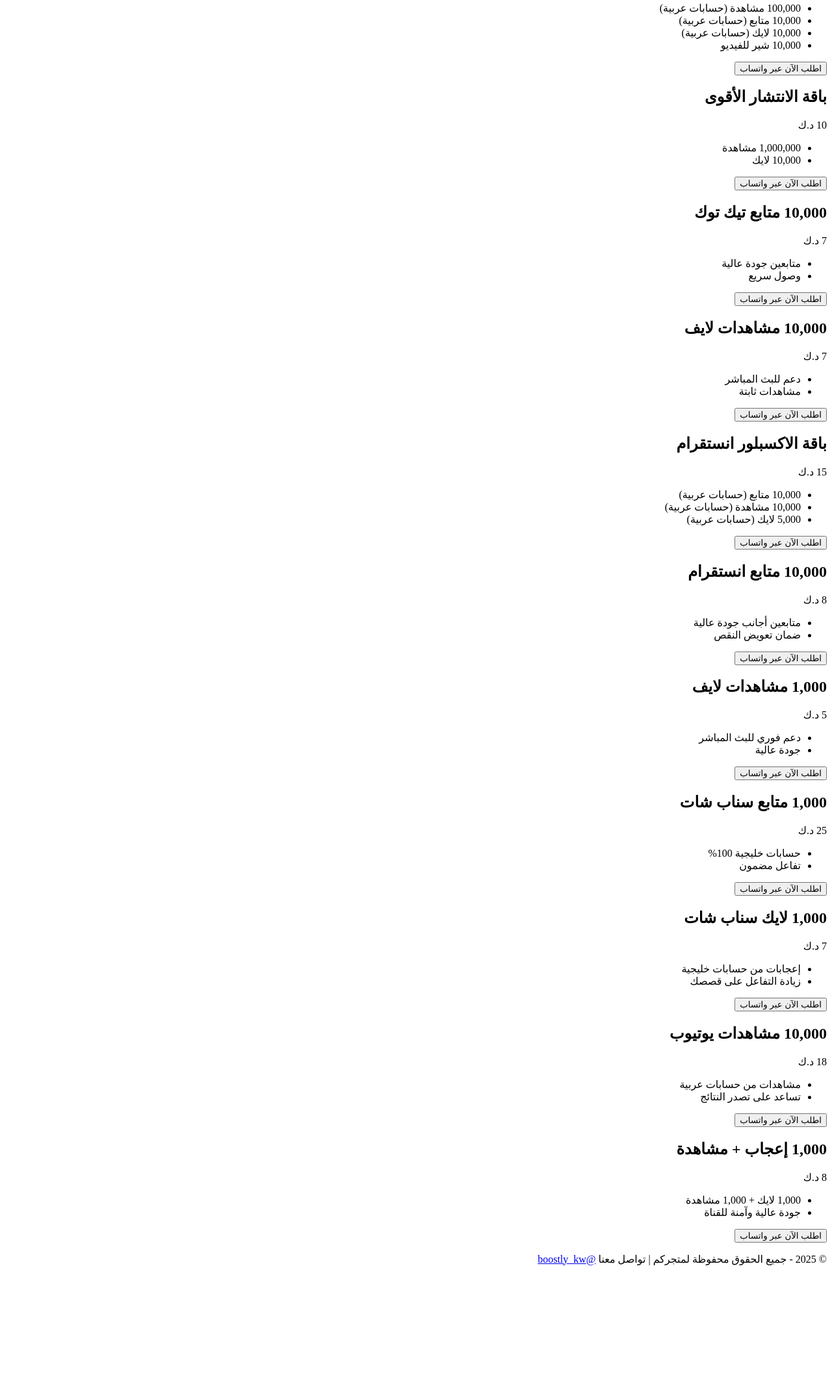
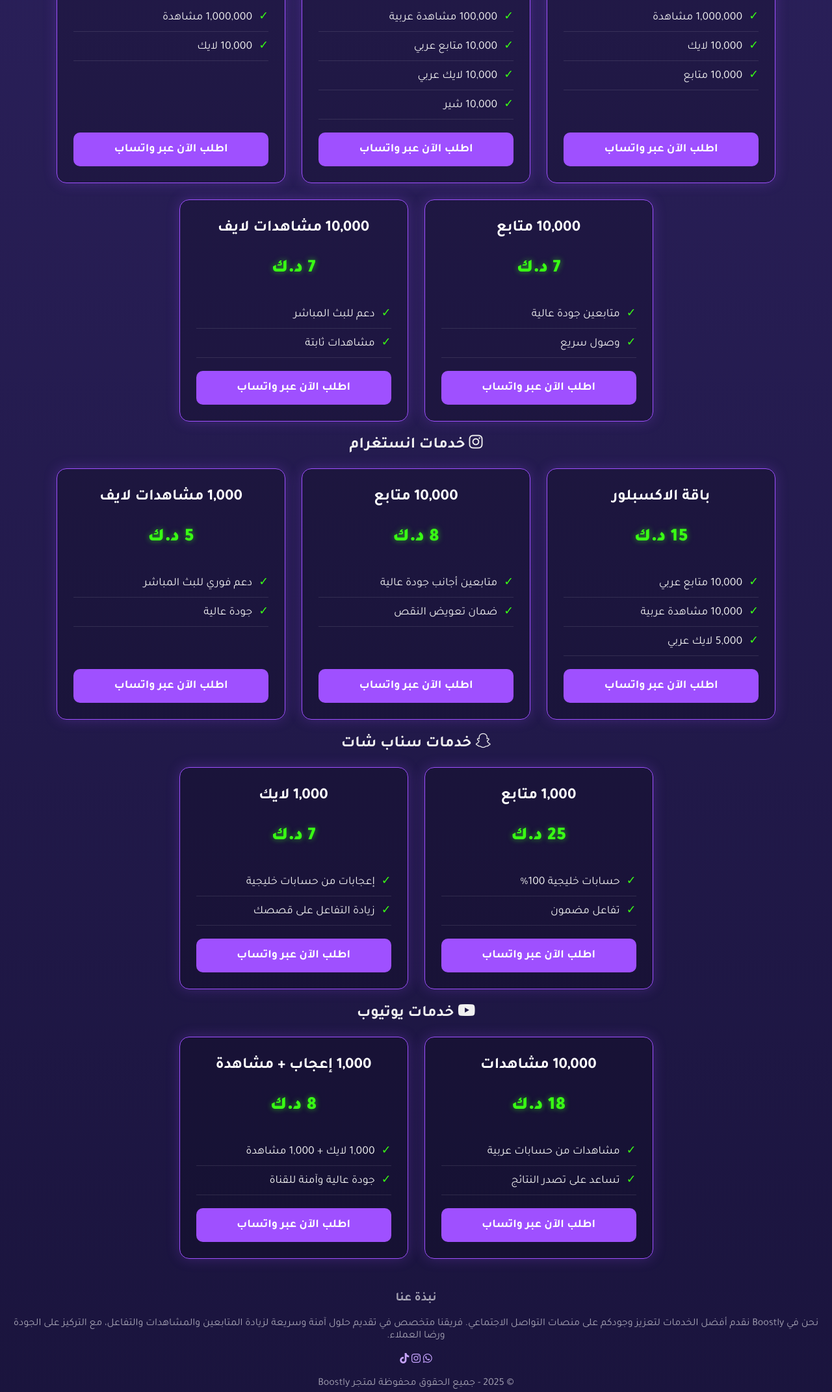
Before and after one commit to boostlykw/boostlykw, a plain HTML site: page index.html in a window 1280 px wide. Shown: the part 460-2603 px from the top of the page at 65% size. Before the commit the page ends 2424 px from the top, so only its background shows below. Drawn offline with Linux system fonts and the light colour scheme.

Commit message:
Add files via upload

```diff
--- a/index.html
+++ b/index.html
@@ -12,8 +12,13 @@
     <meta property="og:description" content="عزز حساباتك على الشبكات الاجتماعية مع باقاتنا المضمونة لزيادة المتابعين والمشاهدات.">
     <meta property="og:type" content="website">
 
+    <link rel="stylesheet" href="style.css">
+    <link rel="stylesheet" href="https://cdnjs.cloudflare.com/ajax/libs/font-awesome/6.5.2/css/all.min.css">
+
     <link rel="icon" type="image/png" sizes="32x32" href="favicon-32x32.png">
     <link rel="apple-touch-icon" sizes="180x180" href="apple-touch-icon.png">
+
+    <script type="application/ld+json">
     {
       "@context": "https://schema.org",
       "@type": "Organization",
@@ -21,8 +26,8 @@
       "url": "https://boostlykw.github.io/",
       "logo": "https://boostlykw.github.io/logo.png",
       "sameAs": [
-            "https://boostly_kw/your-insta-profile",
-            "https://tiktok.com/@boostly_kw?_t=ZS-8xXvkGcSE1B&_r=1"
+        "https://instagram.com/your-insta-profile",
+        "https://tiktok.com/@your-tiktok-profile"
       ]
     }
     </script>
@@ -41,37 +46,75 @@
       },
       "description": "نقدم خدمات عالية الجودة لزيادة المتابعين والمشاهدات واللايكات على منصات التواصل الاجتماعي مثل تيك توك، انستغرام، يوتيوب، وسناب شات."
     }
-        </script>">
+    </script>
 </head>
+
 <body>
 
     <header>
-        <img src="logo-png" alt="شعار متجر Boostly" class="store-logo">
+        <img src="logo.png" alt="شعار متجر Boostly" class="store-logo">
         <h1>متجر Boostly لخدمات التواصل الاجتماعي</h1>
-        <p>اختر الباقة التي تناسبك وتواصل معنا عبر واتساب لإتمام الطلب</p>
+        <p>عزز وجودك الرقمي مع باقاتنا المضمونة والآمنة</p>
+
+        <nav class="main-nav">
+            <a href="#tiktok">خدمات تيك توك</a>
+            <a href="#instagram">خدمات انستغرام</a>
+            <a href="#snapchat">خدمات سناب شات</a>
+            <a href="#youtube">خدمات يوتيوب</a>
+        </nav>
     </header>
 
-    <main class="packages-container">
+    <main>
+        <section id="tiktok" class="service-section">
+            <h2><i class="fab fa-tiktok"></i> خدمات تيك توك</h2>
+            <div class="packages-container">
+                <article class="package" data-title="باقة مليونية تيك توك" data-price="20 د.ك"><h2>باقة مليونية</h2><p class="price">20 د.ك</p><ul class="features"><li>1,000,000 مشاهدة</li><li>10,000 لايك</li><li>10,000 متابع</li></ul><button class="buy-button">اطلب الآن عبر واتساب</button></article>
+                <article class="package" data-title="باقة الاكسبلور تيك توك" data-price="10 د.ك"><h2>باقة الاكسبلور</h2><p class="price">10 د.ك</p><ul class="features"><li>100,000 مشاهدة عربية</li><li>10,000 متابع عربي</li><li>10,000 لايك عربي</li><li>10,000 شير</li></ul><button class="buy-button">اطلب الآن عبر واتساب</button></article>
+                <article class="package" data-title="باقة الانتشار الأقوى تيك توك" data-price="10 د.ك"><h2>باقة الانتشار الأقوى</h2><p class="price">10 د.ك</p><ul class="features"><li>1,000,000 مشاهدة</li><li>10,000 لايك</li></ul><button class="buy-button">اطلب الآن عبر واتساب</button></article>
+                <article class="package" data-title="10,000 متابع تيك توك" data-price="7 د.ك"><h2>10,000 متابع</h2><p class="price">7 د.ك</p><ul class="features"><li>متابعين جودة عالية</li><li>وصول سريع</li></ul><button class="buy-button">اطلب الآن عبر واتساب</button></article>
+                <article class="package" data-title="10,000 مشاهدات لايف تيك توك" data-price="7 د.ك"><h2>10,000 مشاهدات لايف</h2><p class="price">7 د.ك</p><ul class="features"><li>دعم للبث المباشر</li><li>مشاهدات ثابتة</li></ul><button class="buy-button">اطلب الآن عبر واتساب</button></article>
+            </div>
+        </section>
 
-        <article class="package" data-title="باقة مليونية تيك توك" data-price="20 د.ك"><i class="fab fa-tiktok package-icon tiktok-icon"></i><h2>باقة مليونية تيك توك</h2><p class="price">20 د.ك</p><ul class="features"><li>1,000,000 مشاهدة</li><li>10,000 لايك</li><li>10,000 متابع</li></ul><button class="buy-button">اطلب الآن عبر واتساب</button></article>
-        <article class="package" data-title="باقة الاكسبلور تيك توك" data-price="10 د.ك"><i class="fab fa-tiktok package-icon tiktok-icon"></i><h2>باقة الاكسبلور تيك توك</h2><p class="price">10 د.ك</p><ul class="features"><li>100,000 مشاهدة (حسابات عربية)</li><li>10,000 متابع (حسابات عربية)</li><li>10,000 لايك (حسابات عربية)</li><li>10,000 شير للفيديو</li></ul><button class="buy-button">اطلب الآن عبر واتساب</button></article>
-        <article class="package" data-title="باقة الانتشار الأقوى تيك توك" data-price="10 د.ك"><i class="fab fa-tiktok package-icon tiktok-icon"></i><h2>باقة الانتشار الأقوى</h2><p class="price">10 د.ك</p><ul class="features"><li>1,000,000 مشاهدة</li><li>10,000 لايك</li></ul><button class="buy-button">اطلب الآن عبر واتساب</button></article>
-        <article class="package" data-title="10,000 متابع تيك توك" data-price="7 د.ك"><i class="fab fa-tiktok package-icon tiktok-icon"></i><h2>10,000 متابع تيك توك</h2><p class="price">7 د.ك</p><ul class="features"><li>متابعين جودة عالية</li><li>وصول سريع</li></ul><button class="buy-button">اطلب الآن عبر واتساب</button></article>
-        <article class="package" data-title="10,000 مشاهدات لايف تيك توك" data-price="7 د.ك"><i class="fab fa-tiktok package-icon tiktok-icon"></i><h2>10,000 مشاهدات لايف</h2><p class="price">7 د.ك</p><ul class="features"><li>دعم للبث المباشر</li><li>مشاهدات ثابتة</li></ul><button class="buy-button">اطلب الآن عبر واتساب</button></article>
+        <section id="instagram" class="service-section">
+            <h2><i class="fab fa-instagram"></i> خدمات انستغرام</h2>
+            <div class="packages-container">
+                <article class="package" data-title="باقة الاكسبلور انستقرام" data-price="15 د.ك"><h2>باقة الاكسبلور</h2><p class="price">15 د.ك</p><ul class="features"><li>10,000 متابع عربي</li><li>10,000 مشاهدة عربية</li><li>5,000 لايك عربي</li></ul><button class="buy-button">اطلب الآن عبر واتساب</button></article>
+                <article class="package" data-title="10,000 متابع انستقرام" data-price="8 د.ك"><h2>10,000 متابع</h2><p class="price">8 د.ك</p><ul class="features"><li>متابعين أجانب جودة عالية</li><li>ضمان تعويض النقص</li></ul><button class="buy-button">اطلب الآن عبر واتساب</button></article>
+                <article class="package" data-title="1,000 مشاهدات لايف انستقرام" data-price="5 د.ك"><h2>1,000 مشاهدات لايف</h2><p class="price">5 د.ك</p><ul class="features"><li>دعم فوري للبث المباشر</li><li>جودة عالية</li></ul><button class="buy-button">اطلب الآن عبر واتساب</button></article>
+            </div>
+        </section>
 
-        <article class="package" data-title="باقة الاكسبلور انستقرام" data-price="15 د.ك"><i class="fab fa-instagram package-icon instagram-icon"></i><h2>باقة الاكسبلور انستقرام</h2><p class="price">15 د.ك</p><ul class="features"><li>10,000 متابع (حسابات عربية)</li><li>10,000 مشاهدة (حسابات عربية)</li><li>5,000 لايك (حسابات عربية)</li></ul><button class="buy-button">اطلب الآن عبر واتساب</button></article>
-        <article class="package" data-title="10,000 متابع انستقرام" data-price="8 د.ك"><i class="fab fa-instagram package-icon instagram-icon"></i><h2>10,000 متابع انستقرام</h2><p class="price">8 د.ك</p><ul class="features"><li>متابعين أجانب جودة عالية</li><li>ضمان تعويض النقص</li></ul><button class="buy-button">اطلب الآن عبر واتساب</button></article>
-        <article class="package" data-title="1,000 مشاهدات لايف انستقرام" data-price="5 د.ك"><i class="fab fa-instagram package-icon instagram-icon"></i><h2>1,000 مشاهدات لايف</h2><p class="price">5 د.ك</p><ul class="features"><li>دعم فوري للبث المباشر</li><li>جودة عالية</li></ul><button class="buy-button">اطلب الآن عبر واتساب</button></article>
+        <section id="snapchat" class="service-section">
+            <h2><i class="fab fa-snapchat"></i> خدمات سناب شات</h2>
+            <div class="packages-container">
+                <article class="package" data-title="1,000 متابعين سناب شات" data-price="25 د.ك"><h2>1,000 متابع</h2><p class="price">25 د.ك</p><ul class="features"><li>حسابات خليجية 100%</li><li>تفاعل مضمون</li></ul><button class="buy-button">اطلب الآن عبر واتساب</button></article>
+                <article class="package" data-title="1,000 لايك سناب شات" data-price="7 د.ك"><h2>1,000 لايك</h2><p class="price">7 د.ك</p><ul class="features"><li>إعجابات من حسابات خليجية</li><li>زيادة التفاعل على قصصك</li></ul><button class="buy-button">اطلب الآن عبر واتساب</button></article>
+            </div>
+        </section>
 
-        <article class="package" data-title="1,000 متابعين سناب شات" data-price="25 د.ك"><i class="fab fa-snapchat package-icon snapchat-icon"></i><h2>1,000 متابع سناب شات</h2><p class="price">25 د.ك</p><ul class="features"><li>حسابات خليجية 100%</li><li>تفاعل مضمون</li></ul><button class="buy-button">اطلب الآن عبر واتساب</button></article>
-        <article class="package" data-title="1,000 لايك سناب شات" data-price="7 د.ك"><i class="fab fa-snapchat package-icon snapchat-icon"></i><h2>1,000 لايك سناب شات</h2><p class="price">7 د.ك</p><ul class="features"><li>إعجابات من حسابات خليجية</li><li>زيادة التفاعل على قصصك</li></ul><button class="buy-button">اطلب الآن عبر واتساب</button></article>
-
-        <article class="package" data-title="10,000 مشاهدات يوتيوب عرب" data-price="18 د.ك"><i class="fab fa-youtube package-icon youtube-icon"></i><h2>10,000 مشاهدات يوتيوب</h2><p class="price">18 د.ك</p><ul class="features"><li>مشاهدات من حسابات عربية</li><li>تساعد على تصدر النتائج</li></ul><button class="buy-button">اطلب الآن عبر واتساب</button></article>
-        <article class="package" data-title="1,000 إعجابات ومشاهدات يوتيوب" data-price="8 د.ك"><i class="fab fa-youtube package-icon youtube-icon"></i><h2>1,000 إعجاب + مشاهدة</h2><p class="price">8 د.ك</p><ul class="features"><li>1,000 لايك + 1,000 مشاهدة</li><li>جودة عالية وآمنة للقناة</li></ul><button class="buy-button">اطلب الآن عبر واتساب</button></article>
+        <section id="youtube" class="service-section">
+            <h2><i class="fab fa-youtube"></i> خدمات يوتيوب</h2>
+            <div class="packages-container">
+                <article class="package" data-title="10,000 مشاهدات يوتيوب عرب" data-price="18 د.ك"><h2>10,000 مشاهدات</h2><p class="price">18 د.ك</p><ul class="features"><li>مشاهدات من حسابات عربية</li><li>تساعد على تصدر النتائج</li></ul><button class="buy-button">اطلب الآن عبر واتساب</button></article>
+                <article class="package" data-title="1,000 إعجابات ومشاهدات يوتيوب" data-price="8 د.ك"><h2>1,000 إعجاب + مشاهدة</h2><p class="price">8 د.ك</p><ul class="features"><li>1,000 لايك + 1,000 مشاهدة</li><li>جودة عالية وآمنة للقناة</li></ul><button class="buy-button">اطلب الآن عبر واتساب</button></article>
+            </div>
+        </section>
     </main>
 
-    <footer>
-        <p>&copy; 2025 - جميع الحقوق محفوظة لمتجركم | تواصل معنا <a href="https://www.instagram.com/boostly_kw" target="_blank">@boostly_kw</a></p>
+    <footer class="site-footer">
+        <div class="footer-content">
+            <h3>نبذة عنا</h3>
+            <p>نحن في Boostly نقدم أفضل الخدمات لتعزيز وجودكم على منصات التواصل الاجتماعي. فريقنا متخصص في تقديم حلول آمنة وسريعة لزيادة المتابعين والمشاهدات والتفاعل، مع التركيز على الجودة ورضا العملاء.</p>
+            <div class="social-links">
+                <a href="https://wa.me/96512345678" target="_blank" aria-label="WhatsApp"><i class="fab fa-whatsapp"></i></a>
+                <a href="#" target="_blank" aria-label="Instagram"><i class="fab fa-instagram"></i></a>
+                <a href="#" target="_blank" aria-label="TikTok"><i class="fab fa-tiktok"></i></a>
+            </div>
+        </div>
+        <div class="footer-bottom">
+            <p>&copy; 2025 - جميع الحقوق محفوظة لمتجر Boostly</p>
+        </div>
     </footer>
 
     <script src="script.js"></script>
```
Lines whose indentation alone changed are shown as unchanged.
